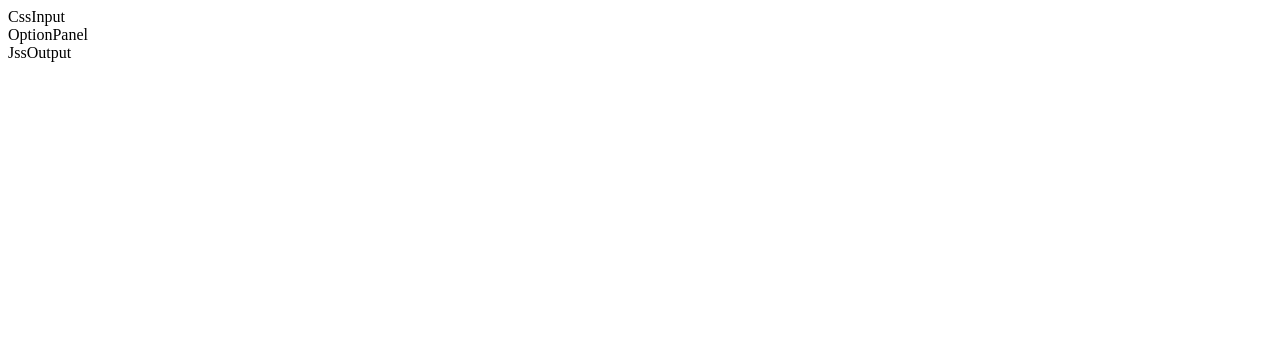
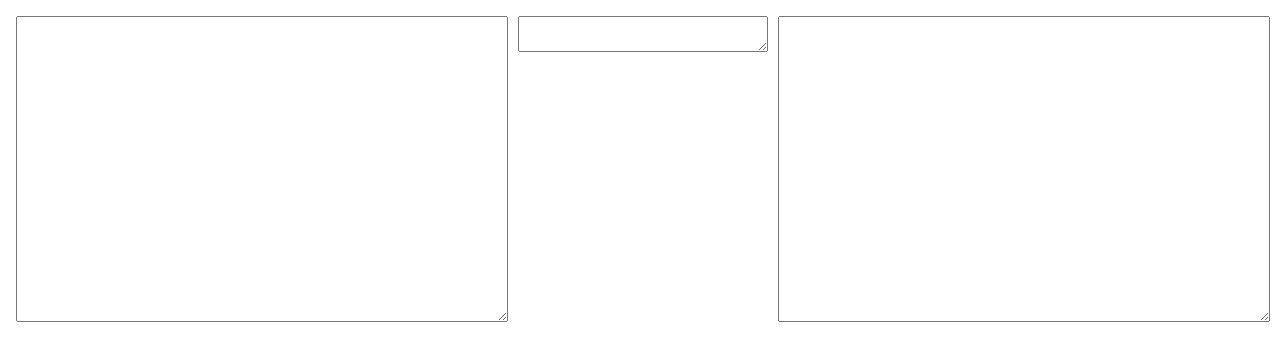
Before and after one commit to colman423/css-to-jss, a React (Create React App) app: page / in a window 1280 px wide. Shown: the top 360 px of the page. Built offline with nearby package versions, Linux system fonts and the light colour scheme.

Commit message:
layout and input-output flow

```diff
--- a/package.json
+++ b/package.json
@@ -9,6 +9,7 @@
     "css": "^2.2.4",
     "react": "^16.13.0",
     "react-dom": "^16.13.0",
+    "react-jss": "^10.0.4",
     "react-scripts": "3.4.0"
   },
   "scripts": {
--- a/src/components/CssInput.js
+++ /dev/null
@@ -1,14 +0,0 @@
-import React from 'react';
-// import logo from './logo.svg';
-import { transform } from '../css-to-jss'
-import { defaultOptions } from '../css-to-jss/constant';
-
-function App() {
-  return (
-  <div>
-    CssInput
-  </div>
-  )
-}
-
-export default App;
--- /dev/null
+++ b/src/components/CssInputPanel.js
@@ -0,0 +1,29 @@
+import React from 'react';
+import { createUseStyles } from 'react-jss'
+
+const useStyles = createUseStyles({
+  root: {
+  },
+  textarea: {
+    width: "100%",
+    height: 300
+  }
+})
+
+
+function CssInputPanel({value, onChange, ...props}) {
+  console.log("CssInputPanel")
+  const classes = useStyles()
+
+  return (
+    <textarea
+      className={classes.textarea}
+      value={value}
+      onChange={(e) => onChange(e.target.value) }
+      {...props}
+    >
+    </textarea>
+  )
+}
+
+export default CssInputPanel;
--- a/src/components/Frame.js
+++ /dev/null
@@ -1,14 +0,0 @@
-import React from 'react';
-// import logo from './logo.svg';
-import { transform } from '../css-to-jss'
-import { defaultOptions } from '../css-to-jss/constant';
-
-function App(props) {
-  return (
-    <div>
-      {props.children}
-    </div>
-  )
-}
-
-export default App;
--- a/src/components/JssOutput.js
+++ /dev/null
@@ -1,14 +0,0 @@
-import React from 'react';
-// import logo from './logo.svg';
-import { transform } from '../css-to-jss'
-import { defaultOptions } from '../css-to-jss/constant';
-
-function JssOutput() {
-  return (
-    <div>
-      JssOutput
-    </div>
-  )
-}
-
-export default JssOutput;
--- /dev/null
+++ b/src/components/JssOutputPanel.js
@@ -0,0 +1,28 @@
+import React from 'react';
+import { createUseStyles } from 'react-jss'
+
+const useStyles = createUseStyles({
+  root: {
+  },
+  textarea: {
+    width: "100%",
+    height: 300
+  }
+})
+
+
+function JssOutputPanel({value, onChange, ...props}) {
+  console.log("JssOutputPanel")
+  const classes = useStyles()
+
+  return (
+    <textarea
+      className={classes.textarea}
+      value={value}
+      {...props}
+    >
+    </textarea>
+  )
+}
+
+export default JssOutputPanel;
--- a/src/components/OptionPanel.js
+++ b/src/components/OptionPanel.js
@@ -1,12 +1,22 @@
 import React from 'react';
-// import logo from './logo.svg';
-import { transform } from '../css-to-jss'
-import { defaultOptions } from '../css-to-jss/constant';
+import { createUseStyles } from 'react-jss'
 
-function OptionPanel() {
+const useStyles = createUseStyles({
+  root: {
+  },
+  textarea: {
+    width: "100%"
+  }
+})
+
+
+function OptionPanel(props) {
+  const classes = useStyles()
   return (
-    <div>
-      OptionPanel
+    <div className={classes.root}>
+      <textarea className={classes.textarea}>
+        {props.css}
+      </textarea>
     </div>
   )
 }
--- a/src/containers/App.js
+++ b/src/containers/App.js
@@ -1,26 +1,70 @@
-import React from 'react';
+import React, { useState, useEffect, useLayoutEffect } from 'react';
 // import logo from './logo.svg';
-import Frame from '../components/Frame'
-import CssInput from '../components/CssInput'
+import CssInputPanel from '../components/CssInputPanel'
 import OptionPanel from '../components/OptionPanel'
-import JssOutput from '../components/JssOutput'
-
+import JssOutputPanel from '../components/JssOutputPanel'
 import { transform } from '../css-to-jss'
 import { defaultOptions } from '../css-to-jss/constant';
+import { createUseStyles } from 'react-jss'
+
+const useStyles = createUseStyles({
+  root: {
+    display: "flex",
+  },
+  cssInputPanel: {
+    flex: "1 1 40%",
+    padding: 8
+  },
+  optionPanel: {
+    flex: "1 1 20%",
+    padding: 8
+  },
+  jssOutputPanel: {
+    flex: "1 1 40%",
+    padding: 8
+  }
+})
+
+
 
 function App() {
+  const classes = useStyles()
+  const [cssInput, setCssInput] = useState("", "cssInput")
+  const [options, setOptions] = useState(defaultOptions)
+  const [jssOutput, setJssOutput] = useState("")
+  const [isError, setIsError] = useState(false)
+
+  console.log("App")
+
+  useEffect(() => {
+    console.log("useEffetct")
+    transform(cssInput, options).then(result => {
+      setJssOutput(result)
+    }).catch(err => {
+      setJssOutput(err)
+    })
+  }, [cssInput, options])
+
   return (
-    <Frame>
-      <CssInput
-
-      />
-      <OptionPanel
-
-      />
-      <JssOutput
-
-      />
-    </Frame>
+    <div className={classes.root}>
+      <div className={classes.cssInputPanel}>
+        <CssInputPanel
+          value={cssInput}
+          onChange={setCssInput}
+        />
+      </div>
+      <div className={classes.optionPanel}>
+        <OptionPanel
+          option={options}
+          onChange={setOptions}
+        />
+      </div>
+      <div className={classes.jssOutputPanel}>
+        <JssOutputPanel
+          value={jssOutput}
+        />
+      </div>
+    </div>
   )
 }
 
--- a/src/css-to-jss/index.js
+++ b/src/css-to-jss/index.js
@@ -138,9 +138,10 @@ function stringify(obj, options) {
 
 
 export function transform(inputCssText, options) {
+  return new Promise((res, rej) => {
 
     if (!inputCssText) {
-    throw new Error('missing css text to transform');
+      res("")
     }
 
     // If the input "css" doesn't wrap it with a css class (raw styles)
@@ -163,5 +164,7 @@ export function transform(inputCssText, options) {
     result = stringify(result, options)
 
     console.log("result2", result)
-  return result;
+    res(result)
+  })
+
 }
```
Also changed, not shown: 1 other file (tests, documents, lock files or other folders). Lines whose indentation alone changed are shown as unchanged.
